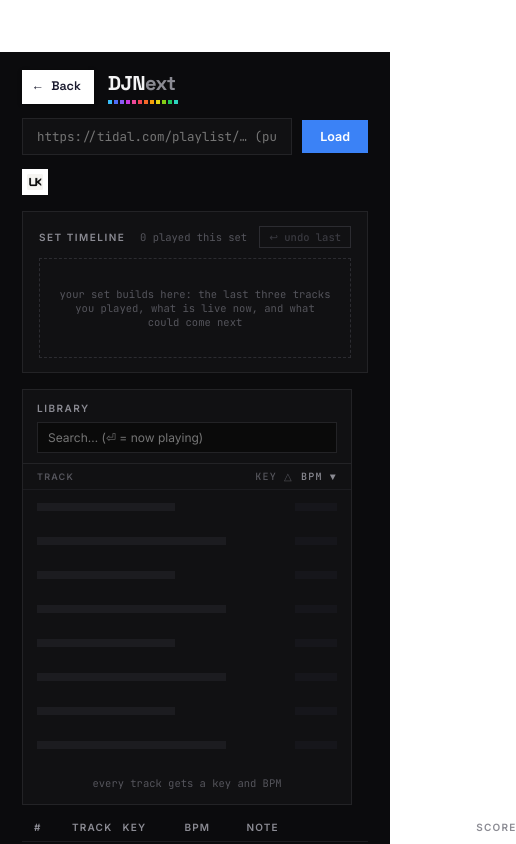
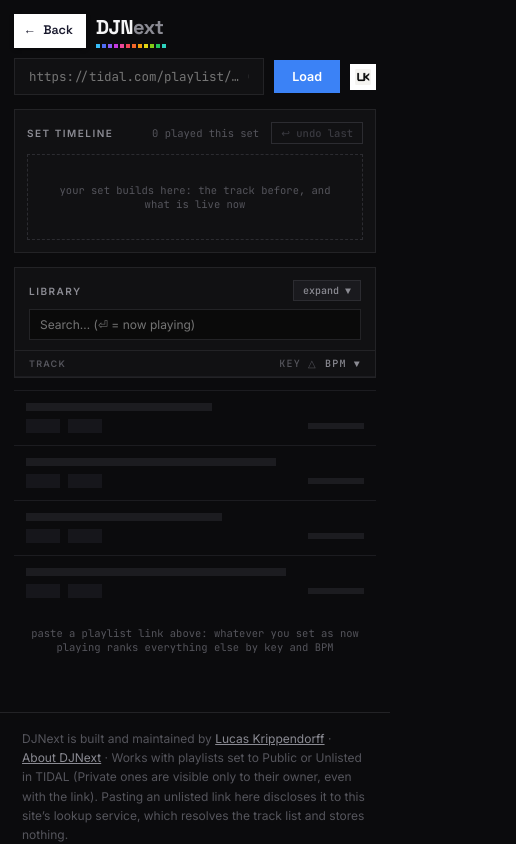
Before and after one commit to lukr21/Portfolio, a Next.js app: page /djnext/app in a window 390 px wide. Shown: the top 844 px of the page, 516 px wide, since content can reach past the window. Built offline with nearby package versions, Linux system fonts and the light colour scheme.

Commit message:
Mobile view: stacked layout, collapsible library, two-row cards, two-slot rail

```diff
--- a/app/globals.css
+++ b/app/globals.css
@@ -1912,7 +1912,8 @@ body {
    Driven purely by the app page being in the DOM. */
 .main { transition: margin-left 0.4s cubic-bezier(0.4, 0, 0.2, 1); }
 body:has(.djs-page) .side-nav { transform: translateX(-100%); }
-body:has(.djs-page) .main { margin-left: 0; }
+body:has(.djs-page) .main { margin-left: 0; padding-top: 0; }
+body:has(.djs-page) { background: #0b0b0d; }
 body:has(.djs-page) .mobile-bar,
 body:has(.djs-page) .mobile-dropdown { transform: translateY(-110%); }
 .mobile-bar, .mobile-dropdown { transition: transform 0.4s cubic-bezier(0.4, 0, 0.2, 1); }
--- a/components/djnext/DJNextApp.tsx
+++ b/components/djnext/DJNextApp.tsx
@@ -214,6 +214,18 @@ function SlotTag({ text, color, dot }: { text: string; color: string; dot?: stri
   );
 }
 
+function useIsMobile() {
+  const [m, setM] = useState(false);
+  useEffect(() => {
+    const q = window.matchMedia("(max-width: 800px)");
+    const on = () => setM(q.matches);
+    on();
+    q.addEventListener("change", on);
+    return () => q.removeEventListener("change", on);
+  }, []);
+  return m;
+}
+
 export default function DJNextApp() {
   const [playlistUrl, setPlaylistUrl] = useState("");
   const [status, setStatus] = useState<Status>("idle");
@@ -224,6 +236,8 @@ export default function DJNextApp() {
   const [progress, setProgress] = useState({ done: 0, total: 0 });
   const [dj, setDj] = useState<DJState>(DJ0);
   const [visible, setVisible] = useState(MAX_SUGGESTIONS);
+  const isMobile = useIsMobile();
+  const [libOpen, setLibOpen] = useState(false);
   const [sort, setSort] = useState<{ by: "key" | "bpm" | null; dir: 1 | -1 }>({ by: "bpm", dir: -1 });
   const libScrollRef = useRef<HTMLDivElement | null>(null);
   const cancelRef = useRef(false);
@@ -444,7 +458,7 @@ export default function DJNextApp() {
   // smooth scrolling gets cancelled by concurrent style mutations); same 380ms
   // ease as the rest of the motion so it travels with the spotlight.
   useEffect(() => {
-    if (nowIdx < 0) return;
+    if (nowIdx < 0 || isMobile) return;
     const el = libScrollRef.current;
     if (!el) return;
     const from = el.scrollTop;
@@ -461,7 +475,7 @@ export default function DJNextApp() {
     };
     raf = requestAnimationFrame(step);
     return () => cancelAnimationFrame(raf);
-  }, [nowIdx]);
+  }, [nowIdx, isMobile]);
 
   const cycleSort = (by: "key" | "bpm") =>
     setSort((s) => (s.by !== by ? { by, dir: 1 } : s.dir === 1 ? { by, dir: -1 } : { by: null, dir: 1 }));
@@ -470,6 +484,33 @@ export default function DJNextApp() {
   // ---- rail (port of strip()) ----
   const rail = (() => {
     if (!dj.nowId && !dj.slideBack) return null;
+    if (isMobile) {
+      const nowT = byId(dj.nowId);
+      const prevT = dj.history.length ? byId(dj.history[dj.history.length - 1]) : null;
+      const half: CSSProperties = { ...S.slot, width: "auto", flex: 1, minWidth: 0 };
+      return (
+        <div style={{ display: "flex", border: "1px solid #232326", background: "#0f0f11", overflow: "hidden" }}>
+          {prevT ? (
+            <div style={half}>
+              <div style={{ opacity: 0.6, minWidth: 0 }}>
+                <SlotTag text="PREVIOUS" color="#8b8b93" />
+                <SlotLines t={prevT} />
+              </div>
+            </div>
+          ) : (
+            <div style={{ ...half, display: "flex", alignItems: "center", justifyContent: "center", color: "#2c2c31", font: `400 12px ${MONO}` }}>—</div>
+          )}
+          {nowT && (
+            <div style={{ ...half, borderRight: "none", background: "rgba(59,130,246,.07)", boxShadow: "inset 0 0 0 1px #3b82f6" }}>
+              <div style={{ minWidth: 0 }}>
+                <SlotTag text="NOW PLAYING · LIVE" color="#7db2f9" dot="#22c55e" />
+                <SlotLines t={nowT} />
+              </div>
+            </div>
+          )}
+        </div>
+      );
+    }
     const sliding = !!dj.slide;
     const railNow = byId(sliding ? dj.slide!.nowId : dj.nowId);
     const histIds = (sliding ? dj.slide!.history : dj.history).slice(-3);
@@ -589,7 +630,7 @@ export default function DJNextApp() {
   return (
     <div style={{ color: "#f4f4f5", maxWidth: 1200, margin: "0 auto" }}>
       {/* Header row */}
-      <div style={{ display: "flex", alignItems: "center", gap: 14, padding: "18px 22px 0", flexWrap: "wrap" }}>
+      <div style={{ display: "flex", alignItems: "center", gap: isMobile ? 10 : 14, padding: isMobile ? "14px 14px 0" : "18px 22px 0", flexWrap: "wrap" }}>
         <Link href="/djnext" className="djs-back" aria-label="Back to lucaskrippendorff.com">
           <span aria-hidden="true">&larr;</span>
           <span>Back</span>
@@ -649,7 +690,7 @@ export default function DJNextApp() {
       {(showPanes || idle) && (
         <>
           {/* Set-timeline rail */}
-          <div style={{ ...S.panel, margin: "16px 22px 0", padding: "14px 16px", overflow: "hidden" }}>
+          <div style={{ ...S.panel, margin: isMobile ? "14px 14px 0" : "16px 22px 0", padding: isMobile ? "12px 12px" : "14px 16px", overflow: "hidden" }}>
             <div style={{ display: "flex", alignItems: "center", justifyContent: "space-between", marginBottom: 10 }}>
               <div style={S.label}>SET TIMELINE</div>
               <div style={{ display: "flex", alignItems: "center", gap: 12 }}>
@@ -667,18 +708,30 @@ export default function DJNextApp() {
             {rail || (
               <div style={{ border: "1px dashed #2c2c31", padding: "28px 18px", textAlign: "center", color: "#55555c", font: `400 10.5px ${MONO}` }}>
                 {idle
-                  ? "your set builds here: the last three tracks you played, what is live now, and what could come next"
+                  ? isMobile
+                    ? "your set builds here: the track before, and what is live now"
+                    : "your set builds here: the last three tracks you played, what is live now, and what could come next"
                   : "pick a track from the library to start your set"}
               </div>
             )}
           </div>
 
           {/* Panes */}
-          <div style={{ display: "flex", gap: 16, padding: "16px 22px 22px", alignItems: "flex-start", flexWrap: "wrap" }}>
+          <div style={{ display: "flex", gap: isMobile ? 12 : 16, padding: isMobile ? "14px 14px 18px" : "16px 22px 22px", alignItems: "flex-start", flexWrap: "wrap" }}>
             {/* Library */}
-            <div style={{ ...S.panel, width: 330, flex: "none", overflow: "hidden" }}>
+            <div style={{ ...S.panel, width: isMobile ? "100%" : 330, flex: "none", overflow: "hidden" }}>
               <div style={{ padding: "12px 14px 10px", borderBottom: "1px solid #232326" }}>
-                <div style={{ ...S.label, marginBottom: 8 }}>LIBRARY</div>
+                <div style={{ display: "flex", alignItems: "center", justifyContent: "space-between", marginBottom: 8 }}>
+                  <div style={S.label}>LIBRARY</div>
+                  {isMobile && (
+                    <button
+                      onClick={() => setLibOpen((o) => !o)}
+                      style={{ background: "#1a1a1e", border: "1px solid #2c2c31", borderRadius: 0, color: "#8b8b93", font: `500 10px ${MONO}`, padding: "3px 9px", cursor: "pointer" }}
+                    >
+                      {libOpen ? "collapse ▲" : `expand${filt.length ? ` (${filt.length})` : ""} ▼`}
+                    </button>
+                  )}
+                </div>
                 <input
                   value={dj.q}
                   onChange={(e) => setDj((s) => ({ ...s, q: e.target.value }))}
@@ -703,8 +756,24 @@ export default function DJNextApp() {
                   ))}
                 </div>
               </div>
-              <div ref={libScrollRef} style={{ maxHeight: 436, overflowY: "auto" }}>
-                {idle && (
+              <div ref={libScrollRef} style={{ maxHeight: isMobile ? 340 : 436, overflowY: "auto", display: isMobile && !libOpen ? "none" : undefined }}>
+                {isMobile &&
+                  filt.map((t) => (
+                    <div
+                      key={t.id}
+                      onClick={() => pick(t.id)}
+                      style={{ padding: "9px 14px", borderTop: "1px solid #1c1c20", cursor: "pointer", background: t.id === dj.nowId ? "rgba(59,130,246,.12)" : "transparent", boxShadow: t.id === dj.nowId ? "inset 2px 0 0 #3b82f6" : "none", opacity: dj.played[t.id] && t.id !== dj.nowId ? 0.45 : 1 }}
+                    >
+                      <div style={{ font: `500 13px ${INTER}`, color: "#d4d4d8", whiteSpace: "nowrap", overflow: "hidden", textOverflow: "ellipsis" }}>
+                        {t.title} <span style={{ color: "#8b8b93", fontWeight: 400 }}>{t.artist}</span>
+                      </div>
+                      <div style={{ marginTop: 3, font: `500 11px ${MONO}` }}>
+                        <span style={{ color: keyText(t.camelot) }}>{t.camelot || "?"}</span>{" "}
+                        <BpmText bpm={t.bpm} color="#f4f4f5" />
+                      </div>
+                    </div>
+                  ))}
+                {!isMobile && idle && (
                   <div>
                     {skeletonRows(8, "libskel")}
                     <div style={{ padding: "14px", textAlign: "center", color: "#55555c", font: `400 10.5px ${MONO}` }}>
@@ -712,6 +781,7 @@ export default function DJNextApp() {
                     </div>
                   </div>
                 )}
+                {!isMobile && (
                 <div style={{ position: "relative" }}>
                   {/* spotlight bar */}
                   <div
@@ -759,6 +829,7 @@ export default function DJNextApp() {
                     ))}
                   </div>
                 </div>
+                )}
               </div>
             </div>
 
@@ -783,16 +854,43 @@ export default function DJNextApp() {
                       </div>
                     ))}
                     <div style={{ flex: 1 }} />
+                    {!isMobile && (
                       <div style={{ font: `400 11px ${MONO}`, color: "#55555c" }}>
                         <span style={S.kbd}>j</span> <span style={S.kbd}>k</span> navigate · <span style={S.kbd}>⏎</span> play
                       </div>
+                    )}
                   </div>
+                  {!isMobile && (
                     <div style={{ display: "grid", gridTemplateColumns: "28px 1fr 52px 52px 150px 110px", gap: 10, padding: "0 12px 8px", font: `600 10px ${INTER}`, letterSpacing: 1.2, color: "#8b8b93" }}>
                       <div>#</div><div>TRACK</div><div>KEY</div><div>BPM</div><div>NOTE</div><div style={{ textAlign: "right" }}>SCORE</div>
                     </div>
+                  )}
                   {ranked.map((s, i) => {
                     const boost = isBoost(s.keyLabel);
                     const note = `${s.played ? "played · " : ""}${noteLabel(s.keyLabel)} · ${s.bpmMult !== 1 ? "half/double" : s.bpmPct !== null ? `${s.bpmPct >= 0 ? "+" : ""}${s.bpmPct}%` : "unknown bpm"}`;
+                    if (isMobile) {
+                      return (
+                        <div
+                          key={s.id}
+                          onClick={() => pick(s.id)}
+                          style={{ padding: "10px 12px", borderTop: "1px solid #1c1c20", cursor: "pointer", background: boost ? "rgba(249,115,22,.05)" : "transparent", opacity: s.played ? 0.55 : 1, animation: changed[i] ? `${dj.epoch % 2 ? "djIn2" : "djIn"} .38s ${EASE} both` : "none" }}
+                        >
+                          <div style={{ font: `500 13px ${INTER}`, whiteSpace: "nowrap", overflow: "hidden", textOverflow: "ellipsis" }}>
+                            <span style={{ font: `500 11px ${MONO}`, color: "#55555c" }}>{i + 1}</span>{" "}
+                            {s.title} <span style={{ color: "#8b8b93", fontWeight: 400 }}>{s.artist}</span>
+                          </div>
+                          <div style={{ marginTop: 6, display: "flex", alignItems: "center", gap: 8 }}>
+                            <span style={{ ...S.keyPill, background: keyBg(s.camelot), color: keyText(s.camelot) }}>{s.camelot || "?"}</span>
+                            <span style={S.bpmPill}><BpmText bpm={s.bpm} color="#f4f4f5" /></span>
+                            <span style={{ flex: 1 }} />
+                            <span style={{ font: `500 10.5px ${MONO}`, color: "#8b8b93" }}>{s.score.toFixed(2)}</span>
+                            <span style={{ width: 56, height: 6, background: "#1c1c20", overflow: "hidden", display: "inline-block" }}>
+                              <span style={{ display: "block", width: `${Math.round(Math.min(1, s.score) * 100)}%`, height: 6, background: boost ? "linear-gradient(90deg,#f97316,#f9a03f)" : "linear-gradient(90deg,#3b82f6,#22c55e)" }} />
+                            </span>
+                          </div>
+                        </div>
+                      );
+                    }
                     return (
                       <div
                         key={s.id}
@@ -836,10 +934,24 @@ export default function DJNextApp() {
                 </>
               ) : (
                 <div>
+                  {!isMobile && (
                     <div style={{ display: "grid", gridTemplateColumns: "28px 1fr 52px 52px 150px 110px", gap: 10, padding: "0 12px 8px", font: `600 10px ${INTER}`, letterSpacing: 1.2, color: "#8b8b93" }}>
                       <div>#</div><div>TRACK</div><div>KEY</div><div>BPM</div><div>NOTE</div><div style={{ textAlign: "right" }}>SCORE</div>
                     </div>
-                  {Array.from({ length: 5 }, (_, i) => (
+                  )}
+                  {isMobile &&
+                    Array.from({ length: 4 }, (_, i) => (
+                      <div key={`msk${i}`} style={{ padding: "12px 12px", borderTop: "1px solid #1c1c20" }}>
+                        <span style={{ display: "block", height: 8, width: `${55 + ((i * 19) % 35)}%`, background: "#1c1c20" }} />
+                        <span style={{ marginTop: 8, display: "flex", gap: 8 }}>
+                          <span style={{ height: 14, width: 34, background: "#16161b" }} />
+                          <span style={{ height: 14, width: 34, background: "#16161b" }} />
+                          <span style={{ flex: 1 }} />
+                          <span style={{ height: 6, width: 56, background: "#1c1c20", alignSelf: "center" }} />
+                        </span>
+                      </div>
+                    ))}
+                  {!isMobile && Array.from({ length: 5 }, (_, i) => (
                     <div key={`sugskel${i}`} style={{ display: "grid", gridTemplateColumns: "28px 1fr 52px 52px 150px 110px", gap: 10, alignItems: "center", padding: "12px 12px", borderTop: "1px solid #1c1c20" }}>
                       <span style={{ font: `500 12px 'JetBrains Mono',monospace`, color: "#2c2c31" }}>{i + 1}</span>
                       <span style={{ height: 8, width: `${52 + ((i * 23) % 40)}%`, background: "#1c1c20" }} />
```
Lines whose indentation alone changed are shown as unchanged.
